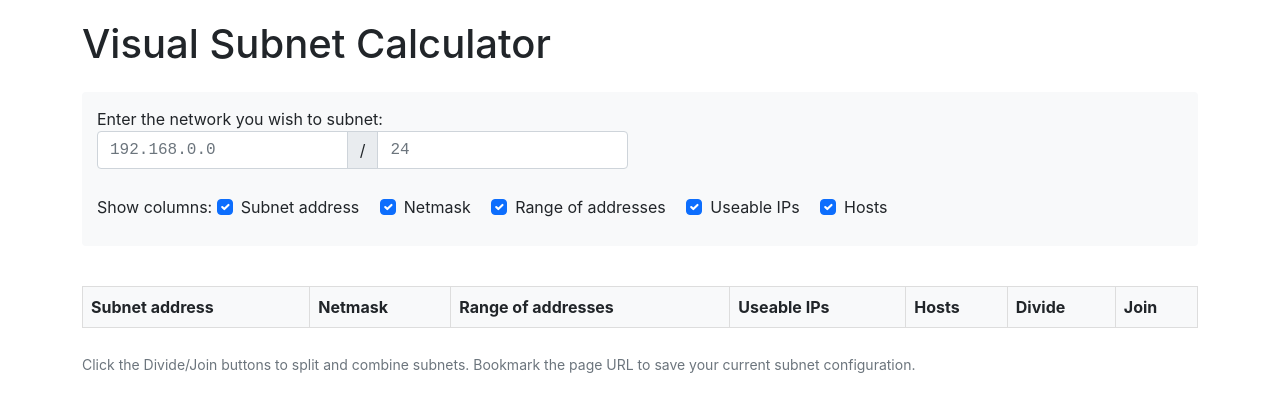
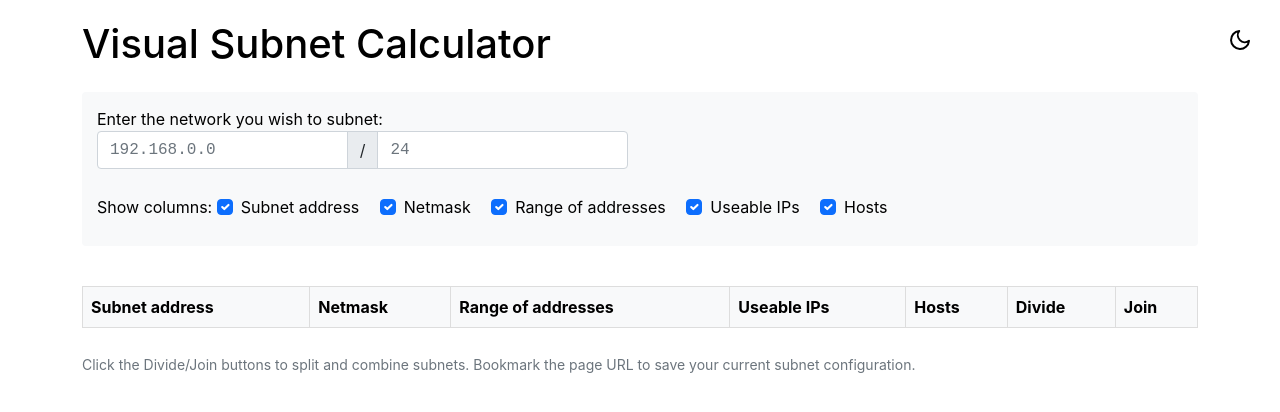
Before and after one commit to Vic563/subnet-visual-calc, a Flask app: page / in a window 1280 px wide. Shown: the top 412 px of the page. Run offline with Flask 3, Linux system fonts and the light colour scheme; lists and menus that the app fills with data are empty.

Commit message:
Agent query: Can you check if the theme toggle button (sun/moon icon) appears in the top-right corner and switches between light and dark themes when clicked?

```diff
--- a/static/css/style.css
+++ b/static/css/style.css
@@ -1,6 +1,27 @@
+:root {
+    --bg-color: #ffffff;
+    --text-color: #000000;
+    --table-border: #ddd;
+    --table-header-bg: #f8f9fa;
+    --table-hover-bg: #f5f5f5;
+    --control-panel-bg: #f8f9fa;
+}
+
+[data-theme="dark"] {
+    --bg-color: #1a1a1a;
+    --text-color: #ffffff;
+    --table-border: #444;
+    --table-header-bg: #2d2d2d;
+    --table-hover-bg: #2a2a2a;
+    --control-panel-bg: #2d2d2d;
+}
+
 body {
     font-family: -apple-system, BlinkMacSystemFont, "Segoe UI", Roboto, "Helvetica Neue", Arial, sans-serif;
     padding: 20px;
+    background-color: var(--bg-color);
+    color: var(--text-color);
+    transition: background-color 0.3s, color 0.3s;
 }
 
 .ip-input {
@@ -21,7 +42,7 @@ body {
 
 .subnet-table th,
 .subnet-table td {
-    border: 1px solid #ddd;
+    border: 1px solid var(--table-border);
     padding: 8px;
     text-align: left;
 }
@@ -37,8 +58,32 @@ body {
 .control-panel {
     margin: 20px 0;
     padding: 15px;
-    background-color: #f8f9fa;
+    background-color: var(--control-panel-bg);
     border-radius: 4px;
+}
+
+.theme-toggle {
+    position: fixed;
+    top: 20px;
+    right: 20px;
+    background: none;
+    border: none;
+    cursor: pointer;
+    padding: 8px;
+    border-radius: 50%;
+    display: flex;
+    align-items: center;
+    justify-content: center;
+}
+
+.theme-toggle:hover {
+    background-color: var(--table-hover-bg);
+}
+
+.theme-toggle svg {
+    width: 24px;
+    height: 24px;
+    stroke: var(--text-color);
 }
 
 .checkbox-group {
--- /dev/null
+++ b/static/js/theme.js
@@ -0,0 +1,19 @@
+function setTheme(theme) {
+    document.documentElement.setAttribute('data-theme', theme);
+    localStorage.setItem('theme', theme);
+
+    const themeIcon = document.getElementById('theme-icon');
+    themeIcon.src = theme === 'dark' ? '/static/img/sun.svg' : '/static/img/moon.svg';
+}
+
+function toggleTheme() {
+    const currentTheme = localStorage.getItem('theme') || 'light';
+    setTheme(currentTheme === 'light' ? 'dark' : 'light');
+}
+
+document.addEventListener('DOMContentLoaded', () => {
+    const savedTheme = localStorage.getItem('theme') || 'light';
+    setTheme(savedTheme);
+
+    document.getElementById('theme-toggle').addEventListener('click', toggleTheme);
+});
--- a/templates/index.html
+++ b/templates/index.html
@@ -9,6 +9,9 @@
 </head>
 <body>
     <div class="container">
+        <button id="theme-toggle" class="theme-toggle" aria-label="Toggle theme">
+            <img src="{{ url_for('static', filename='img/sun.svg') }}" alt="Theme toggle" id="theme-icon">
+        </button>
         <h1 class="mb-4">Visual Subnet Calculator</h1>
 
         <div class="control-panel">
@@ -74,6 +77,7 @@
     <script src="https://cdn.jsdelivr.net/npm/bootstrap@5.1.3/dist/js/bootstrap.bundle.min.js"></script>
     <script src="{{ url_for('static', filename='js/utils.js') }}"></script>
     <script src="{{ url_for('static', filename='js/subnet.js') }}"></script>
+    <script src="{{ url_for('static', filename='js/theme.js') }}"></script>
     <script>
         document.addEventListener('DOMContentLoaded', loadFromUrl);
     </script>
```
Also changed, not shown: static/img/moon.svg (added), static/img/sun.svg (added).
